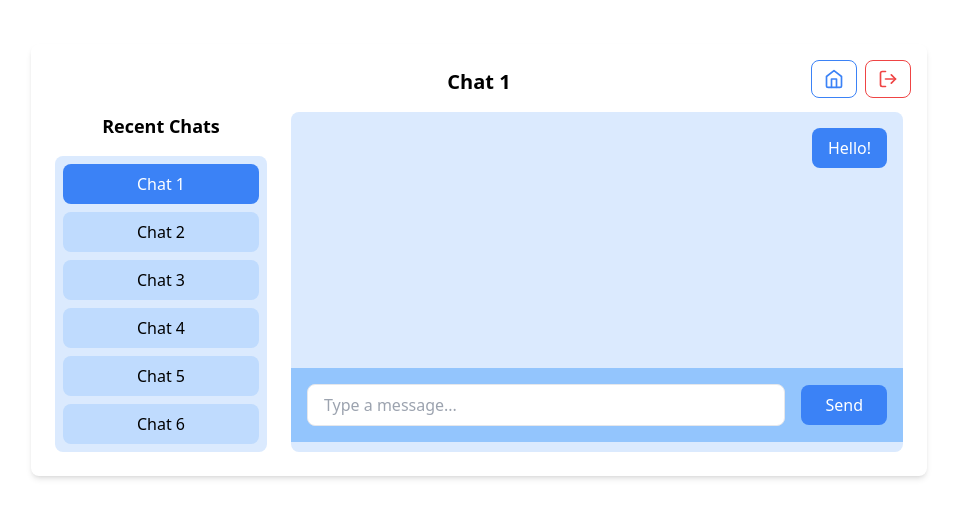
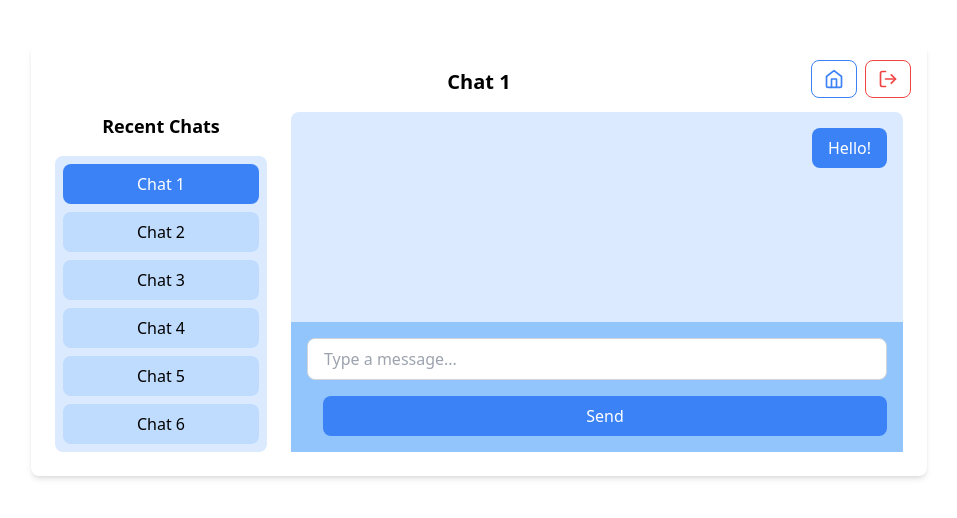
Before and after one commit to UTD-Fall-2024-Sec-6/Group-7, a React (Vite) app in the folder classcohort/app/: page /chat in a window 1280 px wide. Shown: the part 172-690 px from the top of the page, without its empty margins (161-1118 px from the left). Built offline with nearby package versions, Linux system fonts and the light colour scheme.

Commit message:
Update chat.jsx

```diff
--- a/classcohort/app/src/chat.jsx
+++ b/classcohort/app/src/chat.jsx
@@ -1,6 +1,6 @@
 import React, { useState, useRef, useEffect } from "react";
 import { useNavigate } from "react-router-dom";
-import { FiLogOut, FiHome } from "react-icons/fi"; // Importing icons
+import { FiLogOut, FiHome } from "react-icons/fi";
 
 const ChatPage = () => {
   const [chats, setChats] = useState([
@@ -21,6 +21,7 @@ const ChatPage = () => {
     6: [{ id: 1, text: "Welcome to Chat 6", sender: "them" }],
   });
   const [newMessage, setNewMessage] = useState("");
+  const [errorMessage, setErrorMessage] = useState(""); // Updated for inline error message
   const chatBoxRef = useRef(null);
   const navigate = useNavigate();
 
@@ -32,15 +33,43 @@ const ChatPage = () => {
 
   const handleSendMessage = (e) => {
     e.preventDefault();
-    if (!newMessage.trim()) return;
+    const sender = "me";
+    const validUsers = ["me", "them"];
+    const MAX_MESSAGE_LENGTH = 500;
 
-    const userMessage = { id: Date.now(), text: newMessage, sender: "me" };
+    // Test Cases for Messages
+    if (!validUsers.includes(sender)) {
+      setErrorMessage("Invalid sender.");
+      return;
+    }
+
+    if (!newMessage.trim()) {
+      setErrorMessage("Message cannot be empty.");
+      return;
+    }
+
+    if (newMessage.length > MAX_MESSAGE_LENGTH) {
+      setErrorMessage(
+        `Message exceeds the maximum allowed length of ${MAX_MESSAGE_LENGTH} characters.`
+      );
+      return;
+    }
+
+    if (!chats.some((chat) => chat.id === currentChatId)) {
+      setErrorMessage("Invalid chat ID.");
+      return;
+    }
+
+    // If all validations pass, send the message
+    const userMessage = { id: Date.now(), text: newMessage, sender };
     setChatHistories((prevHistories) => ({
       ...prevHistories,
       [currentChatId]: [...prevHistories[currentChatId], userMessage],
     }));
     setNewMessage("");
+    setErrorMessage(""); // Clear error message on successful send
 
+    // Add bot response
     setTimeout(() => {
       const botMessage = {
         id: Date.now() + 1,
@@ -55,8 +84,12 @@ const ChatPage = () => {
   };
 
   const handleChatSwitch = (chatId) => {
+    if (!chats.some((chat) => chat.id === chatId)) {
+      setErrorMessage("Invalid chat selected.");
+      return;
+    }
+
     setCurrentChatId(chatId);
-
     setChatHistories((prevHistories) => ({
       ...prevHistories,
       [chatId]: prevHistories[chatId] || [],
@@ -72,12 +105,9 @@ const ChatPage = () => {
   };
 
   return (
-    <>
     <main className="h-screen flex items-center justify-center">
       <div className="bg-white p-6 rounded-lg shadow-md w-full max-w-4xl relative">
-          {/* Navigation Buttons */}
         <div className="absolute top-4 right-4 flex space-x-2">
-            {/* Homepage Button */}
           <button
             onClick={handleHomePage}
             className="text-blue-500 hover:text-blue-600 px-3 py-2 rounded-lg border border-blue-500 hover:bg-blue-100 flex items-center space-x-1"
@@ -85,8 +115,6 @@ const ChatPage = () => {
           >
             <FiHome size={20} />
           </button>
-
-            {/* Sign Out Button */}
           <button
             onClick={handleSignOut}
             className="text-red-500 hover:text-red-600 px-3 py-2 rounded-lg border border-red-500 hover:bg-red-100 flex items-center space-x-1"
@@ -95,15 +123,10 @@ const ChatPage = () => {
             <FiLogOut size={20} />
           </button>
         </div>
-
-          {/* Header */}
         <h2 className="text-xl font-bold text-center mb-4">
           {chats.find((chat) => chat.id === currentChatId)?.name || "Message"}
         </h2>
-
-          {/* Main Content */}
         <div className="flex space-x-6">
-            {/* Left Section: Recent Chats */}
           <div className="space-y-4 w-1/4">
             <h3 className="text-lg font-bold text-center">Recent Chats</h3>
             <div
@@ -125,10 +148,7 @@ const ChatPage = () => {
               ))}
             </div>
           </div>
-
-            {/* Right Section: Chat Box */}
           <div className="flex-grow bg-blue-100 rounded-lg flex flex-col">
-              {/* Chat Messages */}
             <div
               className="flex-grow p-4 overflow-y-auto max-h-64"
               ref={chatBoxRef}
@@ -152,22 +172,28 @@ const ChatPage = () => {
                 </div>
               ))}
             </div>
-
-              {/* Input Area */}
             <form
               onSubmit={handleSendMessage}
-                className="bg-blue-300 p-4 flex items-center"
+              className="bg-blue-300 p-4 flex flex-col relative"
             >
               <input
                 type="text"
                 placeholder="Type a message..."
                 value={newMessage}
                 onChange={(e) => setNewMessage(e.target.value)}
-                  className="flex-grow border rounded-lg px-4 py-2 focus:outline-none focus:ring-2 focus:ring-blue-500"
+                className={`flex-grow border rounded-lg px-4 py-2 focus:outline-none focus:ring-2 ${
+                  errorMessage ? "border-red-500" : "border-gray-300"
+                }`}
               />
+              {/* Inline Error Message */}
+              {errorMessage && (
+                <div className="absolute top-full mt-1 text-sm text-red-500 bg-white border border-red-500 rounded p-2 shadow-lg">
+                  {errorMessage}
+                </div>
+              )}
               <button
                 type="submit"
-                  className="ml-4 bg-blue-500 text-white px-6 py-2 rounded-lg hover:bg-blue-600"
+                className="ml-4 bg-blue-500 text-white px-6 py-2 rounded-lg hover:bg-blue-600 mt-4"
               >
                 Send
               </button>
@@ -176,7 +202,6 @@ const ChatPage = () => {
         </div>
       </div>
     </main>
-    </>
   );
 };
 
```
Lines whose indentation alone changed are shown as unchanged.
